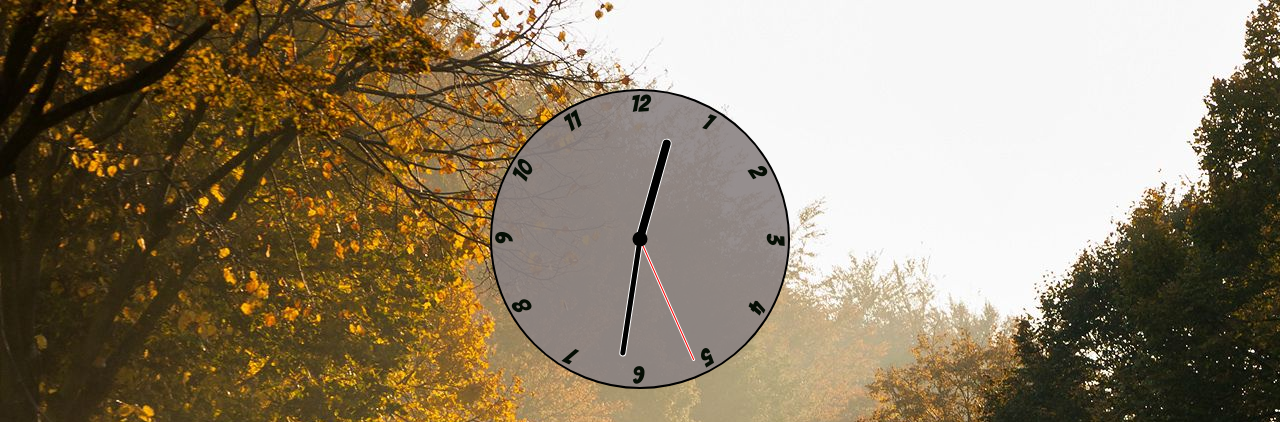
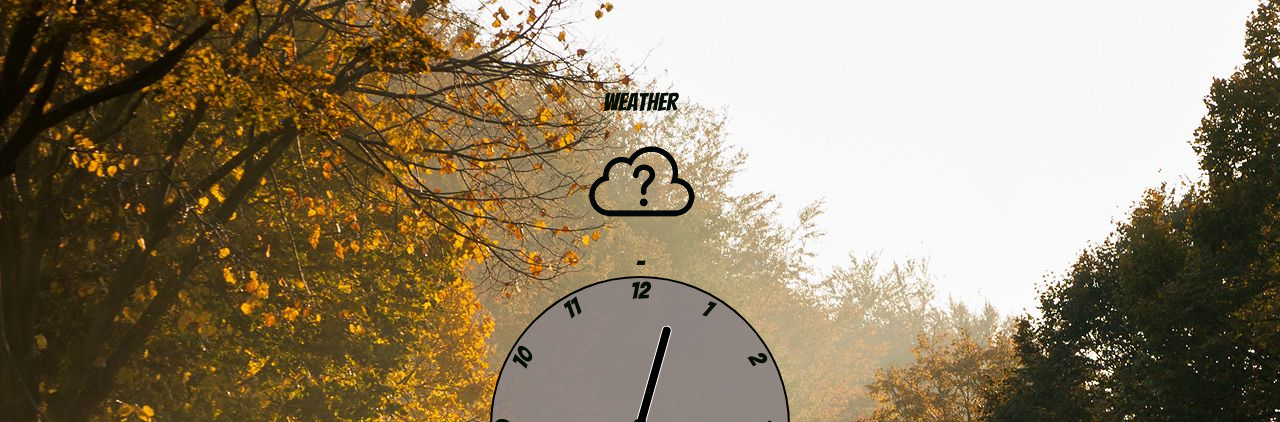
Before and after one commit to leonelRos/Google-extension-API, a browser extension: page index.html in a window 1280 px wide. Shown: the top 422 px of the page. Drawn offline with Linux system fonts and the light colour scheme.

Commit message:
adding weather icon

```diff
--- a/index.html
+++ b/index.html
@@ -11,6 +11,17 @@
 </head>
 
 <body>
+    <div class="container">
+        <div class="app-title"><p>Weather</p></div>
+        <div class="notification"></div>
+        <div class="weather-container">
+            <div class="weather-icon"><img src="/icons/unknown.png" alt="icons"></div>
+            <div class="temperature-value"> - </div>
+            <div class="temperature-description"></div>
+            <div class="location"></div>
+        </div>
+    </div>
+
     <div class="clock">
         <div class="hand hour" data-hour-hand></div>
         <div class="hand minute" data-minute-hand></div>
```
Also changed, not shown: icons/01d.png (added), icons/01n.png (added), icons/02d.png (added), icons/02n.png (added), icons/03d.png (added), icons/03n.png (added), icons/04d.png (added), icons/04n.png (added), icons/09d.png (added), icons/09n.png (added), icons/10d.png (added), icons/10n.png (added), icons/11d.png (added), icons/11n.png (added), 5 more files.
